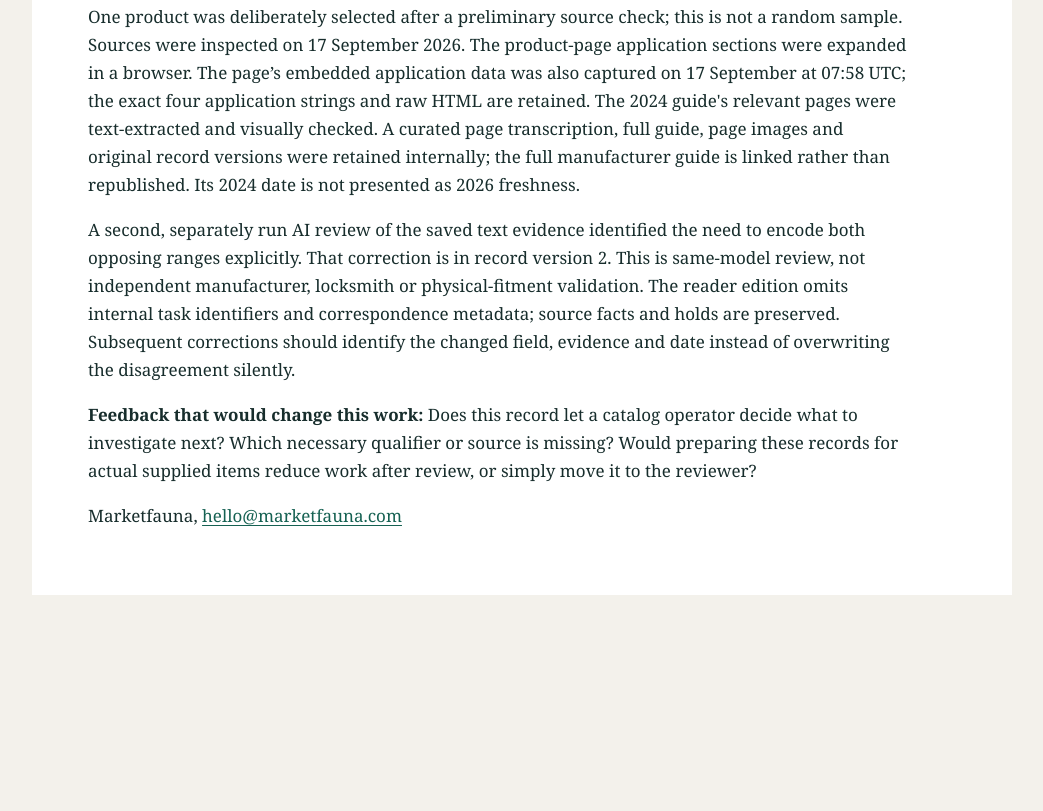
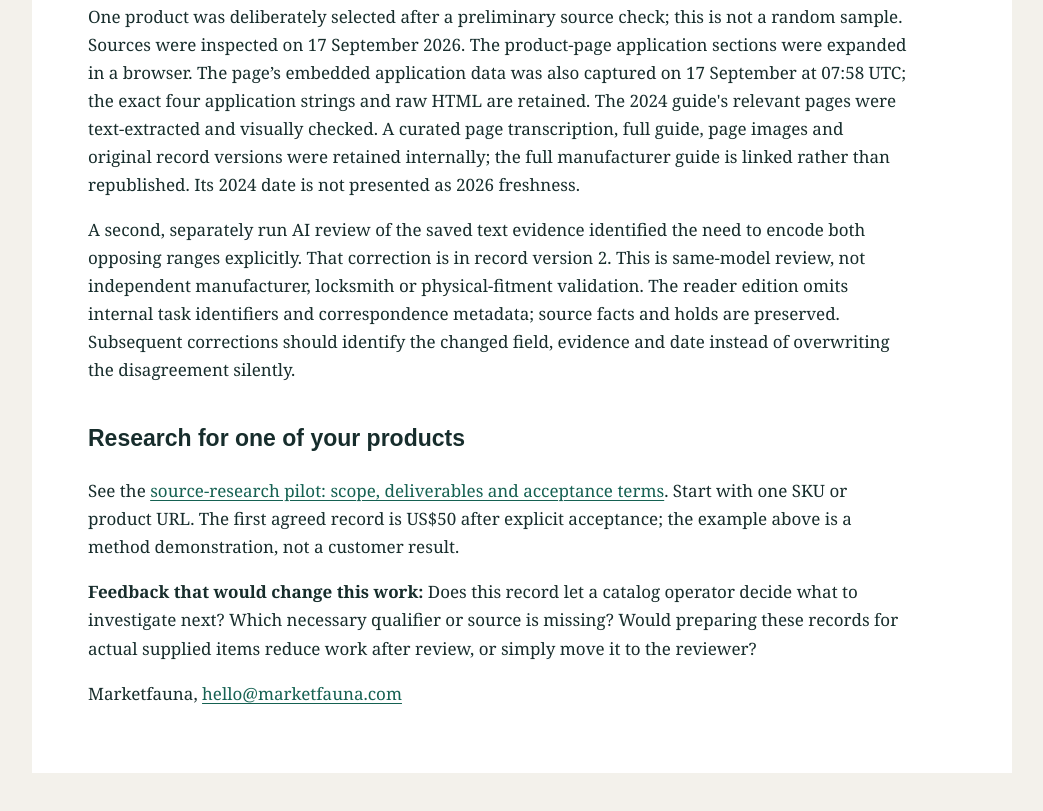
Before and after one commit to marketfauna/bot-barometer, a plain HTML site: page catalog-source-example.html in a window 1280 px wide. Shown: the part 3019-3830 px from the top of the page, without its empty margins (118-1161 px from the left). Before the commit the page ends 3652 px from the top, so only its background shows below. Drawn offline with Linux system fonts and the light colour scheme.

Commit message:
Connect catalog example and existing offer scope

```diff
--- a/catalog-source-example.html
+++ b/catalog-source-example.html
@@ -101,6 +101,8 @@
 <h2>Method and audit trail</h2>
 <p>One product was deliberately selected after a preliminary source check; this is not a random sample. Sources were inspected on 17 September 2026. The product-page application sections were expanded in a browser. The page’s embedded application data was also captured on 17 September at 07:58 UTC; the exact four application strings and raw HTML are retained. The 2024 guide&#39;s relevant pages were text-extracted and visually checked. A curated page transcription, full guide, page images and original record versions were retained internally; the full manufacturer guide is linked rather than republished. Its 2024 date is not presented as 2026 freshness.</p>
 <p>A second, separately run AI review of the saved text evidence identified the need to encode both opposing ranges explicitly. That correction is in record version 2. This is same-model review, not independent manufacturer, locksmith or physical-fitment validation. The reader edition omits internal task identifiers and correspondence metadata; source facts and holds are preserved. Subsequent corrections should identify the changed field, evidence and date instead of overwriting the disagreement silently.</p>
+<h2>Research for one of your products</h2>
+<p>See the <a href="/catalog-source-research.html">source-research pilot: scope, deliverables and acceptance terms</a>. Start with one SKU or product URL. The first agreed record is US$50 after explicit acceptance; the example above is a method demonstration, not a customer result.</p>
 <p><strong>Feedback that would change this work:</strong> Does this record let a catalog operator decide what to investigate next? Which necessary qualifier or source is missing? Would preparing these records for actual supplied items reduce work after review, or simply move it to the reviewer?</p>
 <p>Marketfauna, <a href="mailto:hello@marketfauna.com">hello@marketfauna.com</a></p>
 </main><!-- Marketfauna analytics -->
```
